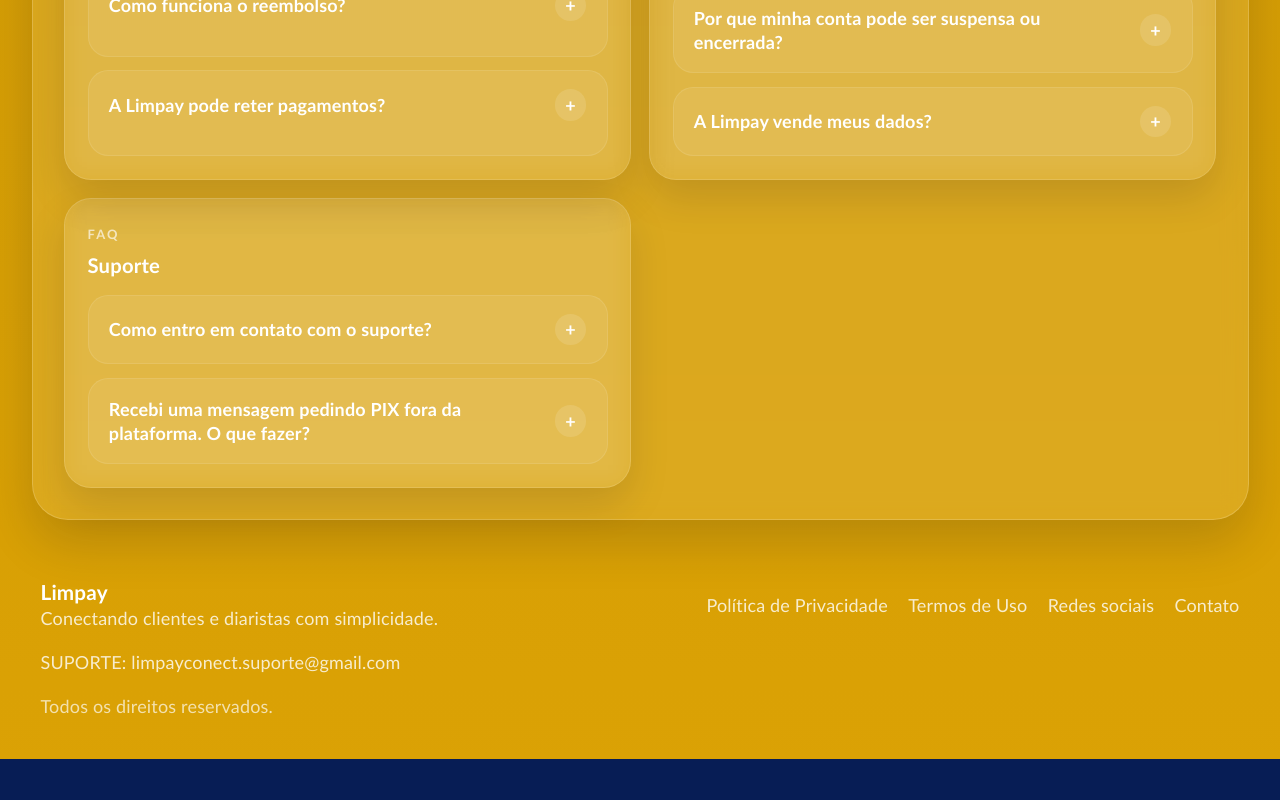
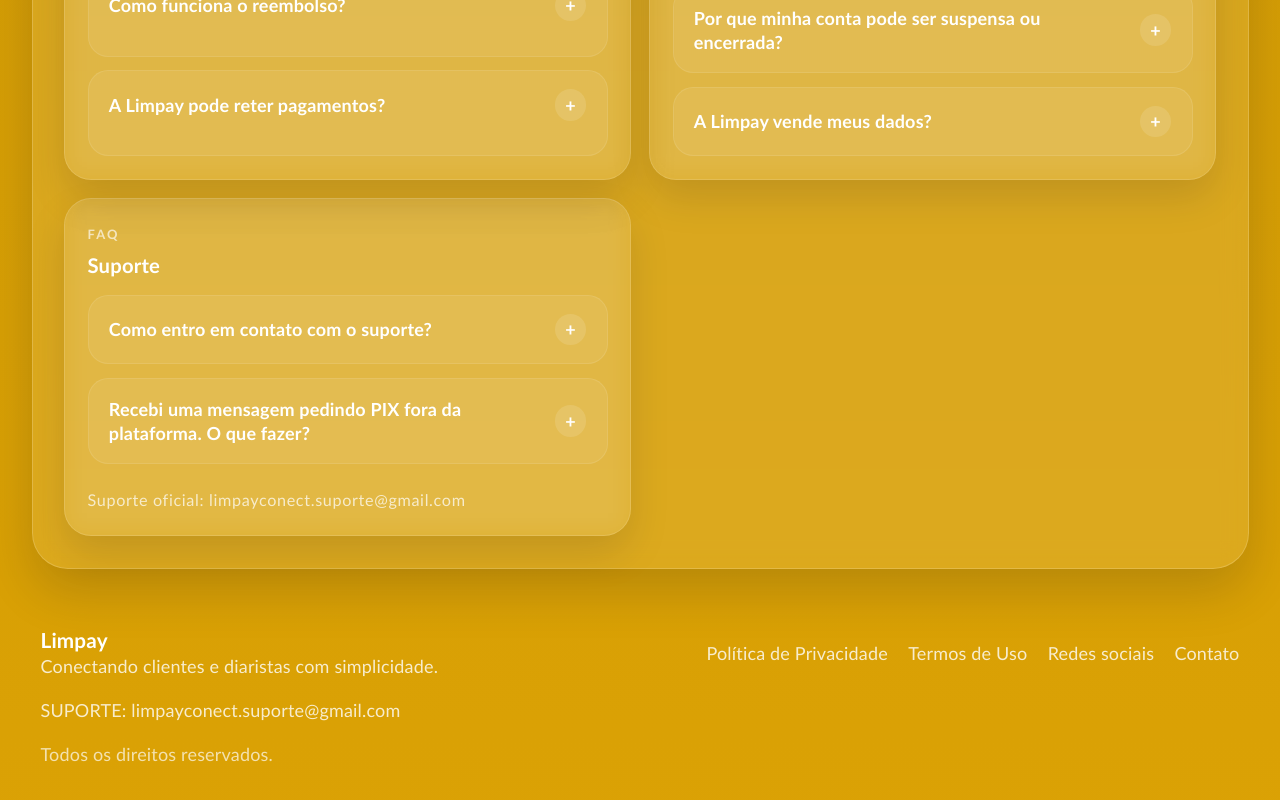
Before and after one commit to DaniloVitoria/Limpay, a React (Vite) app: page / in a window 1280 px wide. Shown: the part 4291-5091 px from the top of the page. Before the commit the page ends 5050 px from the top, so only its background shows below. Built offline with nearby package versions, Linux system fonts and the light colour scheme.

Commit message:
feat: add FAQ section types and include support contact information

```diff
--- a/src/App.tsx
+++ b/src/App.tsx
@@ -38,7 +38,19 @@
   'Pensado para o dia a dia real das pessoas',
 ]
 
-const faqSections = [
+type FaqItem = {
+  question: string
+  answer: string
+  bullets?: string[]
+}
+
+type FaqSection = {
+  title: string
+  items: FaqItem[]
+  note?: string
+}
+
+const faqSections: FaqSection[] = [
   {
     title: 'Para Clientes',
     items: [
@@ -209,6 +221,7 @@
           'Não realize o pagamento. Considere a mensagem uma tentativa de golpe e informe imediatamente o suporte da Limpay.',
       },
     ],
+    note: 'Suporte oficial: limpayconect.suporte@gmail.com',
 
   },
 ]
```
